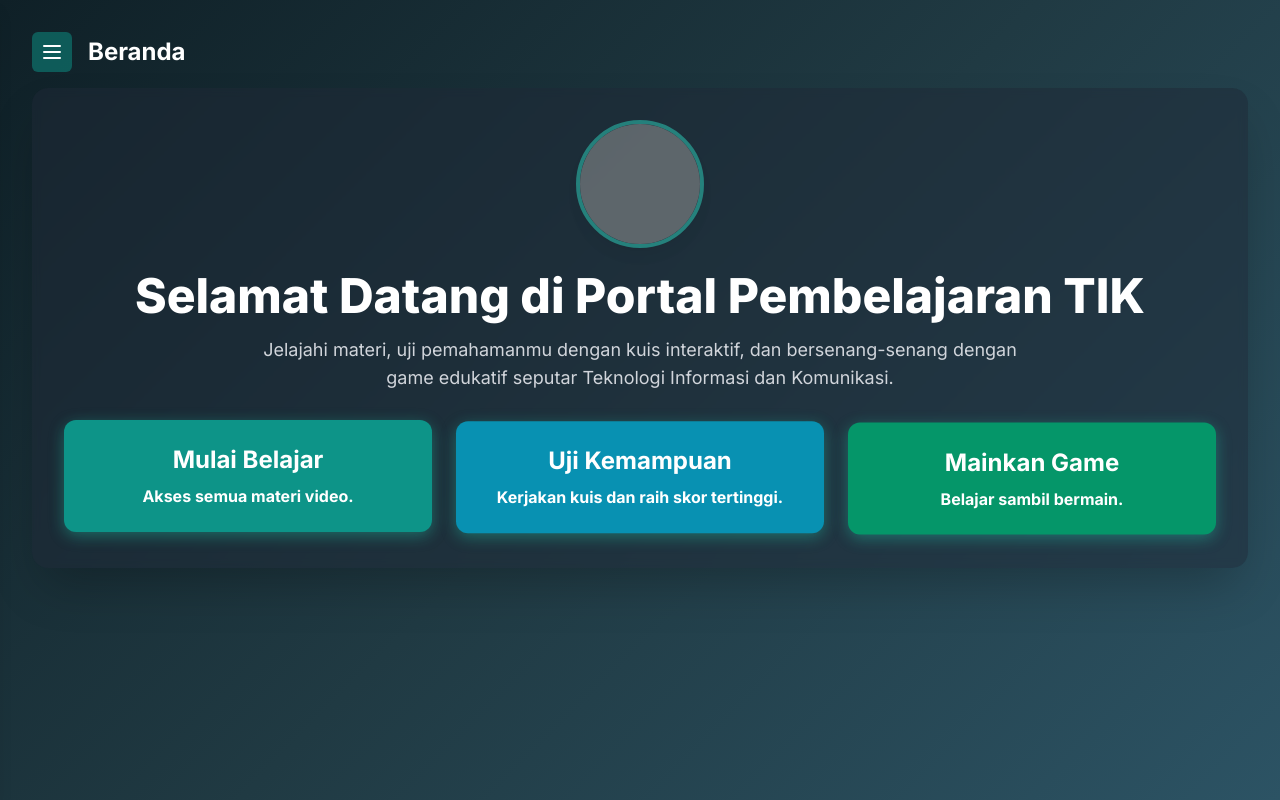
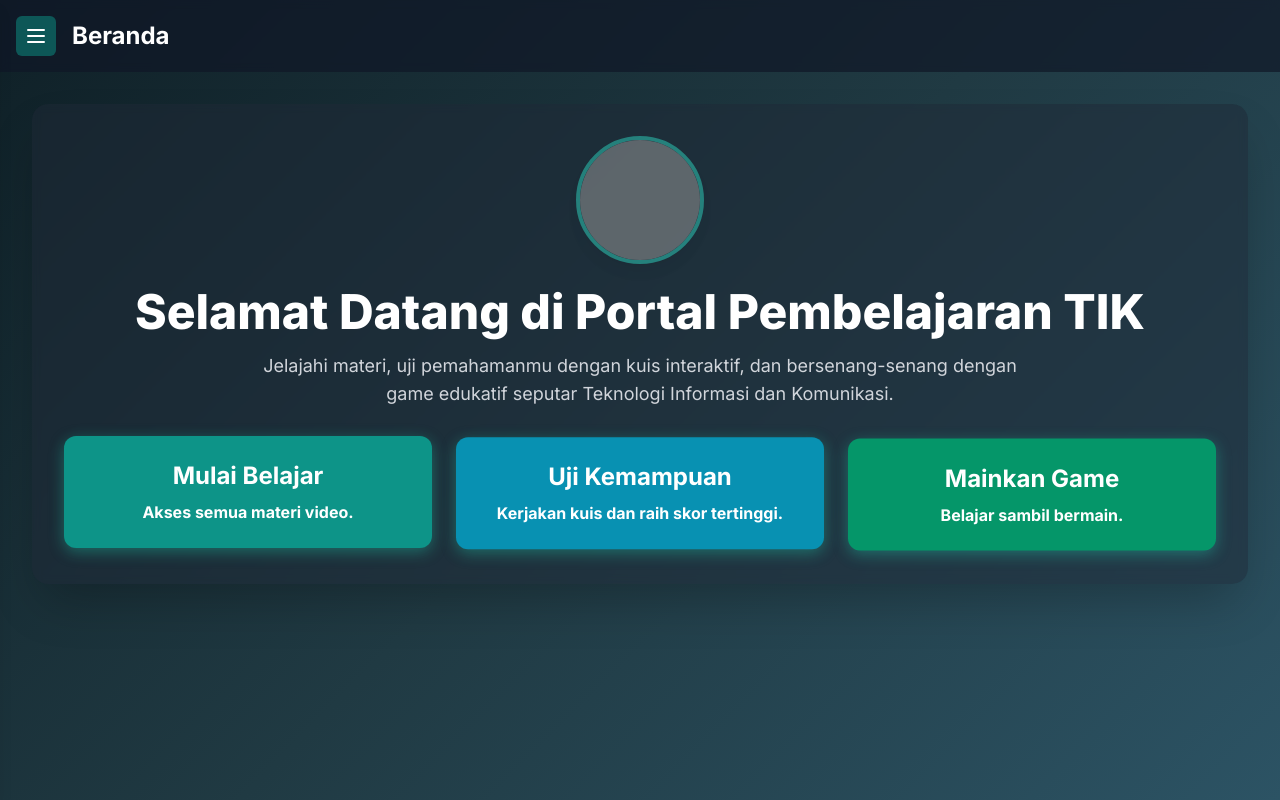
Before and after one commit to xiroro-ab/aris-bermansyah-tik-kelas7, a plain HTML site: page index.html in a window 1280 px wide. Drawn offline with nearby package versions, Linux system fonts and the light colour scheme; grey boxes are pictures that could not be loaded.

Commit message:
Update index.html

```diff
--- a/index.html
+++ b/index.html
@@ -265,10 +265,9 @@
 
     <!-- Main Content -->
     <main id="main-content" class="transition-all duration-300 ease-in-out h-screen overflow-y-auto">
-        <div class="p-4 md:p-8">
-            <!-- Header for mobile -->
-            <header class="flex justify-between items-center mb-4">
-                <div id="page-title-container" class="flex items-center">
+        <!-- Sticky Header -->
+        <header class="sticky top-0 z-20 flex justify-between items-center p-4 bg-gray-900/70 backdrop-blur-sm">
+            <div class="flex items-center">
                 <button id="menu-button" onclick="toggleSidebar()" class="text-white p-2 rounded-md bg-teal-600/50 hover:bg-teal-500/50 mr-4">
                     <svg xmlns="http://www.w3.org/2000/svg" class="h-6 w-6" fill="none" viewBox="0 0 24 24" stroke="currentColor">
                         <path stroke-linecap="round" stroke-linejoin="round" stroke-width="2" d="M4 6h16M4 12h16M4 18h16" />
@@ -278,6 +277,7 @@
             </div>
         </header>
 
+        <div class="p-4 md:p-8">
             <!-- Page content will be injected here -->
             <div id="content-area">
                 <!-- Beranda Page -->
```
Lines whose indentation alone changed are shown as unchanged.
